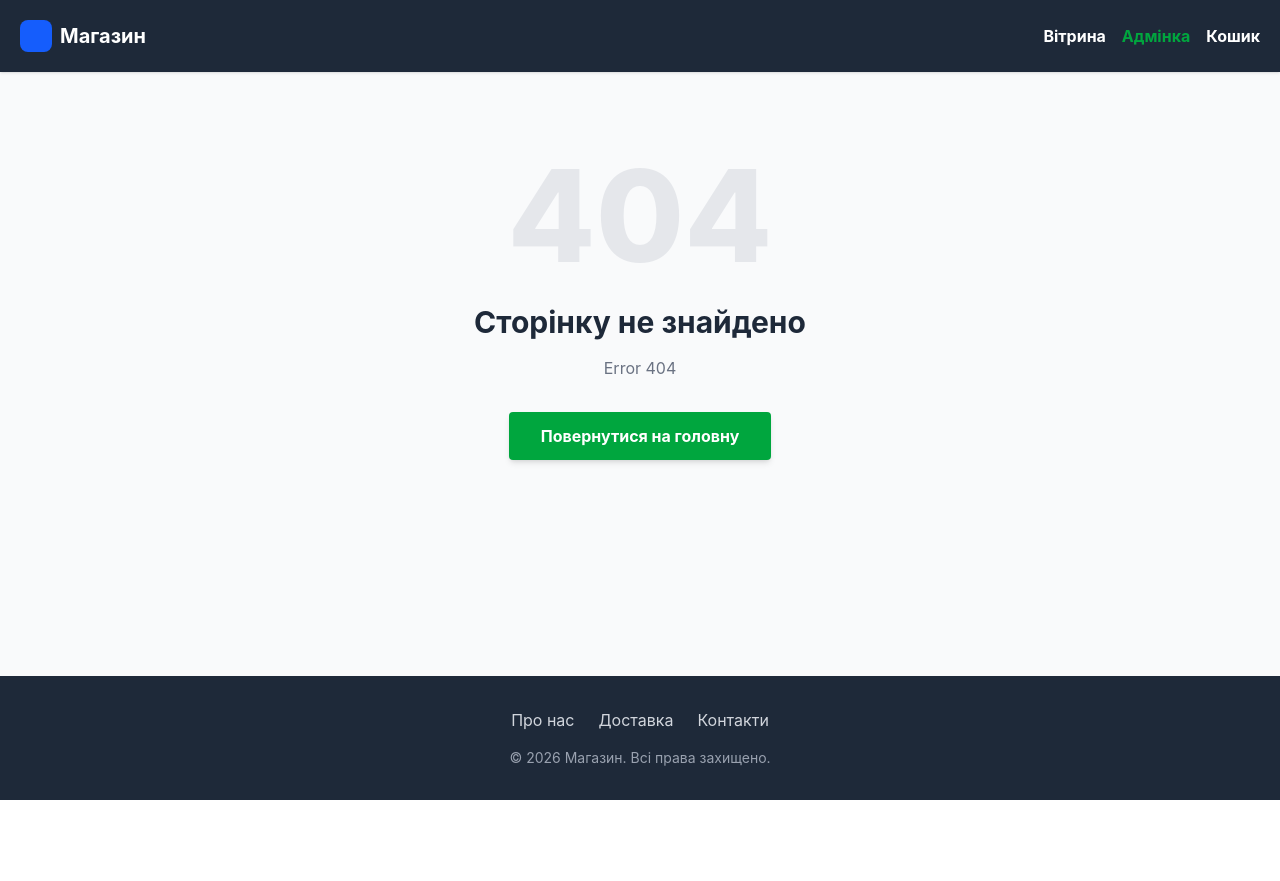
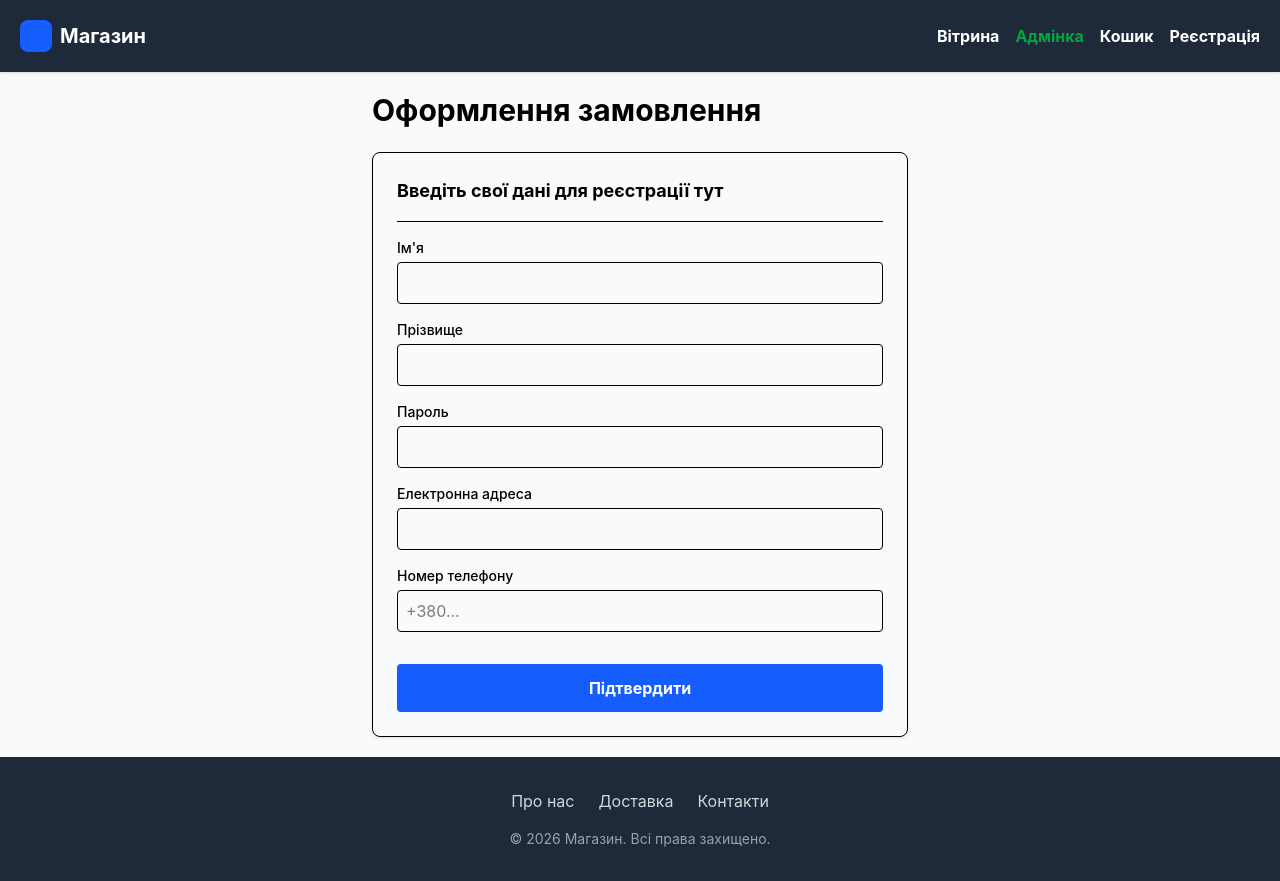
Before and after one commit to bodmeeen/shop_front, a Vue app: page /register in a window 1280 px wide. Before the commit this address had no page. Before the commit the page ends 800 px from the top, so only its background shows below. Built offline with nearby package versions, Linux system fonts and the light colour scheme.

Commit message:
Додано сторінку реєстрації

```diff
--- a/src/App.vue
+++ b/src/App.vue
@@ -10,6 +10,7 @@
         <router-link to="/" class="text-white font-bold hover:underline">Вітрина</router-link>
         <router-link to="/admin" class="text-green-600 font-bold hover:underline">Адмінка</router-link>
         <router-link to="/cart" class="text-white font-bold hover:underline">Кошик</router-link>
+        <router-link to="/register" class="text-white font-bold hover:underline">Реєстрація</router-link>
       </nav>
     </header>
 
--- a/src/components/admin/products/ProductForm.vue
+++ b/src/components/admin/products/ProductForm.vue
@@ -63,7 +63,7 @@ async function addProduct() {
 
     if (response.ok) {
       console.log("Товар усішно створено")
-      newProduct.value = { title: '', category_id: null, body: '', old_price: null, price: null, status: ''}
+      newProduct.value = { title: '', category_id: null, body: '', old_price: null, price: null, status: '' }
       emit('productCreated')
     } else {
       console.error("Бекенд повернув помилку")
--- a/src/router.ts
+++ b/src/router.ts
@@ -8,6 +8,7 @@ import Page404 from './views/Page404.vue'
 import AboutUs from './views/AboutUs.vue'
 import Delivery from './views/Delivery.vue'
 import Contacts from './views/Contacts.vue'
+import RegistrationPage from './views/RegistrationPage.vue'
 
 const routes = [
   {
@@ -51,6 +52,11 @@ const routes = [
     component: Contacts
   },
   {
+    path: '/register',
+    name: 'registration',
+    component: RegistrationPage
+  },
+  {
     // Ловить всі шляхи яких не було в інших роутах, завжди повинен бути останннім
     path: '/:pathMatch(.*)*',
     name: 'Page404',
--- /dev/null
+++ b/src/views/RegistrationPage.vue
@@ -0,0 +1,104 @@
+<template>
+  <div class="max-w-xl mx-auto p-5">
+    <h2 class="text-3xl font-bold mb-6">Оформлення замовлення</h2>
+
+    <div v-if="isRegistered" class="bg-green-100 text-green-800 p-6 rounded-lg text-center">
+      <h3 class="text-2xl font-bold mb-2">Реєстрація успішна!</h3>
+      <p>Ваш акаунт створено.</p>
+      <router-link to="/" class="mt-4 inline-block text-blue-600 hover:underline">
+        Повернутися на головну
+      </router-link>
+    </div>
+    <div v-else class="bg-gray-50 p-6 rounded-lg shadow-sm border">
+      <div class="mb-4 pb-4 border-b">
+        <p class="text-lg font-bold">Введіть свої дані для реєстрації тут </p>
+      </div>
+
+      <form @submit.prevent="addUser" class="space-y-4">
+        <div>
+          <label class="block text-sm font-medium mb-1">Ім'я</label>
+          <input v-model="newUser.firstName" type="text" required class="w-full border p-2 rounded" />
+        </div>
+
+        <div>
+          <label class="block text-sm font-medium mb-1">Прізвище</label>
+          <input v-model="newUser.lastName" type="text" required class="w-full border p-2 rounded" />
+        </div>
+
+        <div>
+          <label class="block text-sm font-medium mb-1">Пароль</label>
+          <input v-model="newUser.password" type="password" required class="w-full border p-2 rounded" />
+        </div>
+
+        <div>
+          <label class="block text-sm font-medium mb-1">Електронна адреса</label>
+          <input v-model="newUser.email" type="text" required class="w-full border p-2 rounded" />
+        </div>
+
+        <div>
+          <label class="block text-sm font-medium mb-1">Номер телефону</label>
+          <input v-model="newUser.phone" type="text" required class="w-full border p-2 rounded" placeholder="+380..." />
+        </div>
+
+        <button
+          type="submit"
+          :disabled="isSubmitting"
+          class="w-full bg-blue-600 hover:bg-blue-700 text-white font-bold py-3 rounded transition-colors disabled:bg-blue-300 mt-4"
+        >
+          {{ isSubmitting ? 'Відправка...' : 'Підтвердити' }}
+        </button>
+      </form>
+    </div>
+  </div>
+</template>
+
+<script setup lang="ts">
+import { ref } from 'vue'
+
+const emit = defineEmits(['userCreated'])
+
+const newUser = ref({
+  firstName: '',
+  lastName: '',
+  role: '',
+  email: '',
+  password: '',
+  phone: '',
+})
+
+const isSubmitting = ref(false)
+const isRegistered = ref(false)
+
+
+async function addUser() {
+  isSubmitting.value = true;
+
+  const payload = {
+    first_name: newUser.value.firstName,
+    last_name: newUser.value.lastName,
+    role: "user",
+    email: newUser.value.email,
+    password: newUser.value.password,
+    phone_number: newUser.value.phone,
+  }
+  try {
+    const response = await fetch('http://localhost:3000/api/users_reg', {
+      method: 'POST',
+      headers: { 'Content-Type': 'application/json' },
+      body: JSON.stringify(payload)
+    })
+
+    if (response.ok) {
+      isRegistered.value = true
+    } else {
+      const errorData = await response.json()
+      alert(`Помилка: ${errorData.message}`)
+    }
+  } catch (error) {
+    console.error('Помилка мережі:', error)
+    alert('Помилка з\'єднання з сервером')
+  } finally {
+    isSubmitting.value = false
+  }
+}
+</script>
```
